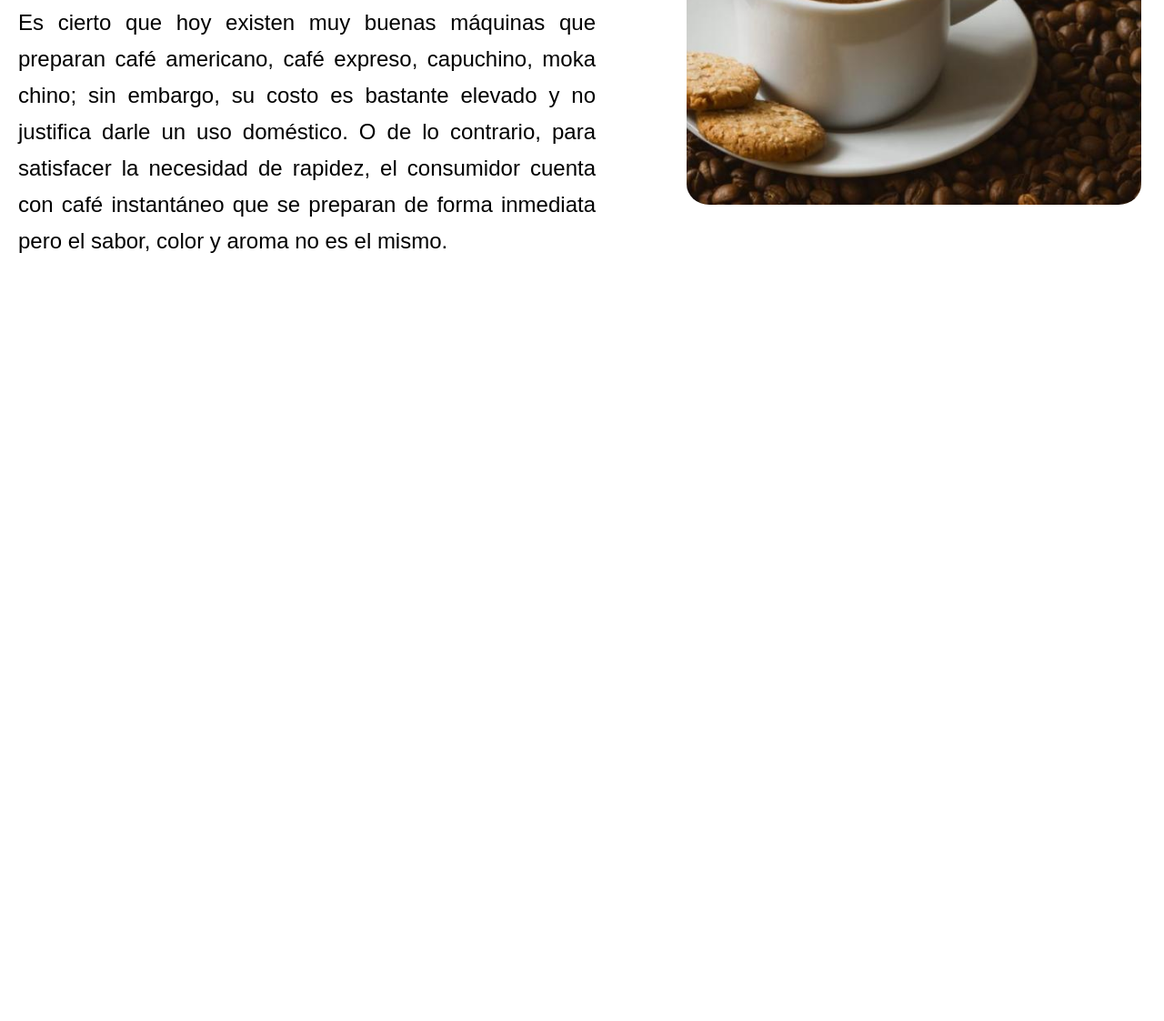
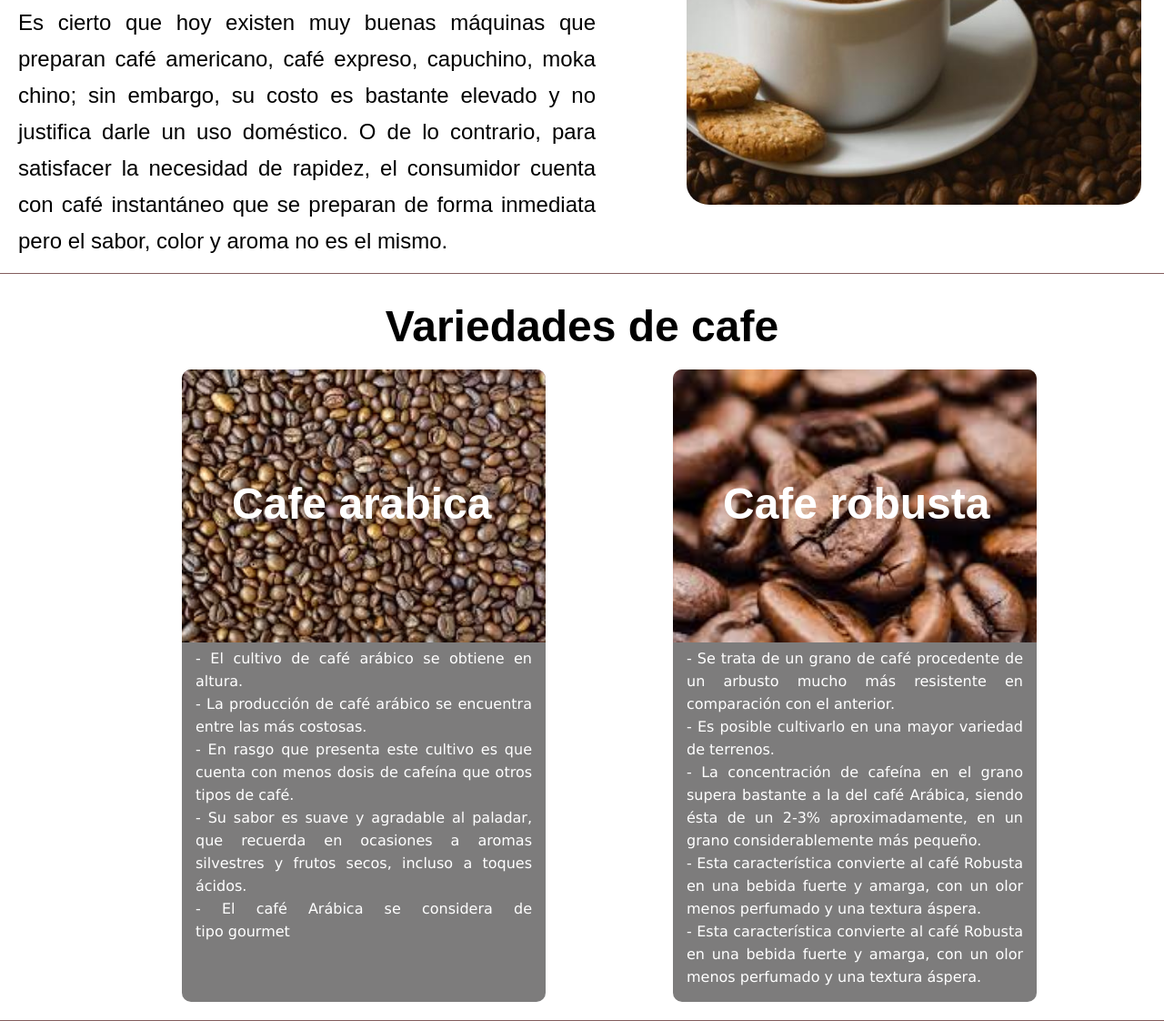
Before and after one commit to nofrxst/cafeorganico, a plain HTML site: page index.html in a window 1280 px wide. Shown: the part 1150-2272 px from the top of the page at 91% size. Before the commit the page ends 1450 px from the top, so only its background shows below. Drawn offline with nearby package versions, Linux system fonts and the light colour scheme.

Commit message:
añadiendo secction 2

```diff
--- a/index.html
+++ b/index.html
@@ -19,7 +19,7 @@
                     <ul>
                         <li><a href="#banner">Home</a></li>
                         <li><a href="#introduccion">Cafe</a></li>
-                        <li><a href="">Materia prima</a></li>
+                        <li><a href="#variedades">Variedades</a></li>
                         <li><a href="">Cafe organico</a></li>
                     </ul>
                 </nav>
@@ -56,9 +56,44 @@
 
                 </section>
 
-                <section class="tiposdecafe">
+                <section class="tiposdecafe" id="variedades">
                     <div class="container-tipos">
+                        <h2>Variedades de cafe</h2>
+                        <div class="figures">
 
+                            <figure>
+                                <div class="tittle">
+                                <img src="./img/arabica.jpg" height="300px" width="400px" alt="">
+                                 <h2>Cafe arabica</h2>
+
+                            </div>
+                            <div class="description">
+
+                                <p> - El cultivo de café arábico se obtiene en altura.
+                                </p>
+                                <p> - La producción de café arábico se encuentra entre las más costosas.</p>
+                                <p> - En rasgo que presenta este cultivo es que cuenta con menos dosis de cafeína que otros tipos de café.</p>
+                                <p> - Su sabor es suave y agradable al paladar, que recuerda en ocasiones a aromas silvestres y frutos secos, incluso a toques ácidos.</p>
+                                <p> - El café Arábica se considera de tipo gourmet</p>
+                            </div>
+                            </figure>
+
+                            <figure>
+                                <div class="tittle">
+                                <img src="./img/robusta.jpg" height="300px" width="400px" alt="">
+                                 <h2>Cafe robusta</h2>
+
+                            </div>
+                            <div class="description">
+
+                                <p> - Se trata de un grano de café procedente de un arbusto mucho más resistente en comparación con el anterior.</p>
+                                <p> - Es posible cultivarlo en una mayor variedad de terrenos.</p>
+                                <p> - La concentración de cafeína en el grano supera bastante a la del café Arábica, siendo ésta de un 2-3% aproximadamente, en un grano considerablemente más pequeño.</p>
+                                <p> - Esta característica convierte al café Robusta en una bebida fuerte y amarga, con un olor menos perfumado y una textura áspera.</p>
+                                <p> - Esta característica convierte al café Robusta en una bebida fuerte y amarga, con un olor menos perfumado y una textura áspera.</p>
+                            </div>
+                            </figure>
+                        </div>
                     </div>
                 </section>
             </div>
--- a/styles/_globals.scss
+++ b/styles/_globals.scss
@@ -10,3 +10,9 @@ body{
 html{
     scroll-behavior: smooth;
 }
+
+h2{
+    font-family: arial;
+    font-size: 3rem;
+    text-align: center;
+}
--- a/styles/_header.scss
+++ b/styles/_header.scss
@@ -34,15 +34,18 @@ header{
             font-family: verdana;
             text-decoration: none;
             color: white;
-            border: 1px  solid white;
+            border: 1.5px  solid white;
             border-radius: 18px;
             padding: 2.5px 10px;
             transition: 1s all ease;
             font-size: 1rem;
+
             &:hover{
                 background-color: white;
                 color: black;
             }
+
+
         }
 
 }
--- a/styles/_introduccion.scss
+++ b/styles/_introduccion.scss
@@ -2,16 +2,12 @@
     max-width: 1330px;
     margin: auto;
     margin-top: 30px;
-
+    border-bottom: 1px solid rgba(88, 38, 38, 0.74);
    .container-cafe{
        display: flex;
    }
 
-    h2{
-        font-family: arial;
-        font-size: 3rem;
-        text-align: center;
-    }
+
    .cafe{
 
 
--- /dev/null
+++ b/styles/_tiposdecafe.scss
@@ -0,0 +1,52 @@
+.tiposdecafe{
+
+
+    max-width: 1330px;
+    margin: auto;
+    margin-top: 30px;
+    border-bottom: 1px solid rgba(88, 38, 38, 0.74);
+
+   .figures{
+    display: grid;
+    grid-template-columns: repeat(2,1fr);
+    padding-left: 200px;
+
+    figure{
+        margin-top: 20px;
+        margin-bottom: 20px;
+        width: 400px;
+        background: rgba(31, 30, 30, 0.582);
+        border-radius:10px  ;
+        div {
+        img{
+            position: absolute;
+            border-radius:10px 10px 0 0  ;
+            object-fit: cover;
+
+        }
+        h2{
+            position: relative;
+            top :120px;
+            text-align: left;
+            color: white;
+            left: 55px;
+
+        }
+        }
+
+       .description{
+           margin-top: 250px;
+           padding: 0 15px;
+           padding-bottom: 15px;
+           p{
+               font-family: verdana;
+               list-style:circle;
+               line-height: 25px;
+               text-align: justify;
+               font-size: 1rem;
+               color: white;
+           }
+         }
+        }
+        }
+}
--- a/styles/styles.scss
+++ b/styles/styles.scss
@@ -2,3 +2,4 @@
 @import "header";
 @import "banner";
 @import "introduccion";
+@import "tiposdecafe";
```
Also changed, not shown: img/arabica.jpg (added), img/robusta.jpg (added), styles/styles.css, 1 other file.
